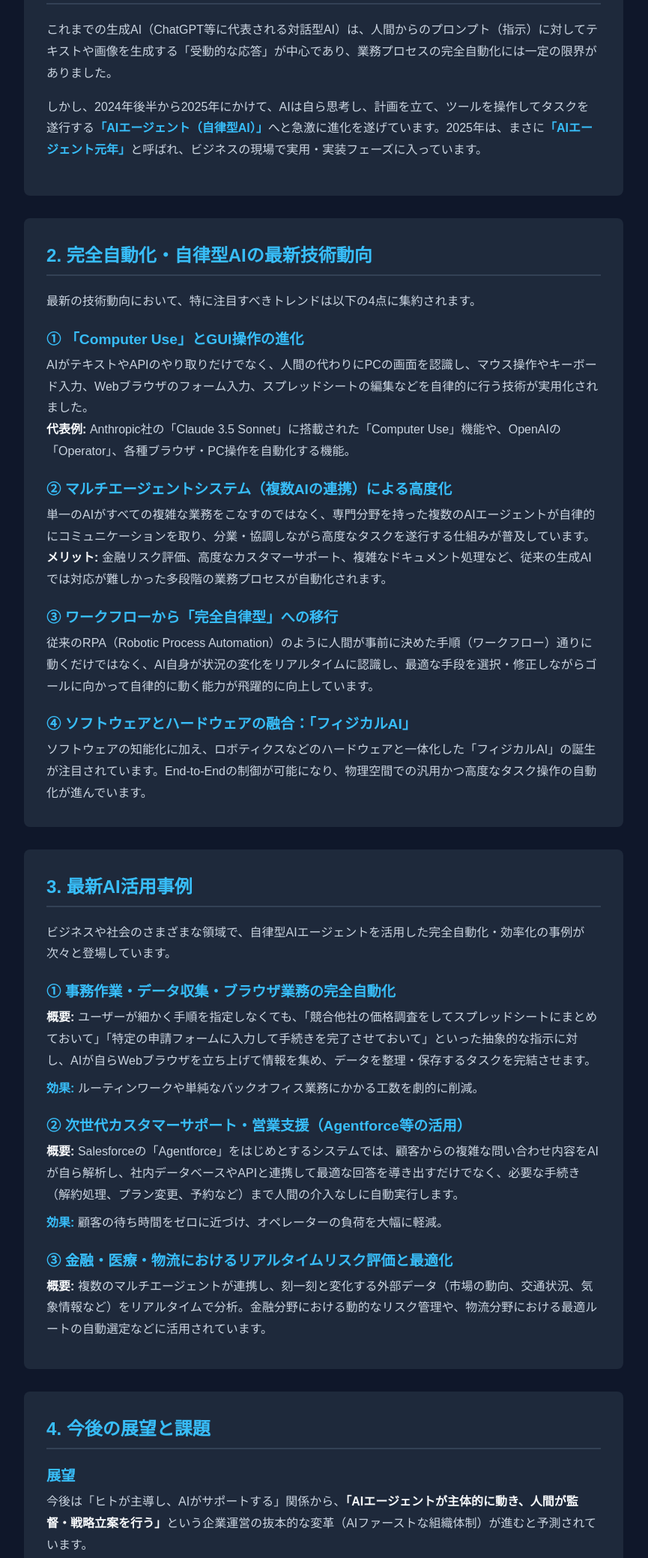
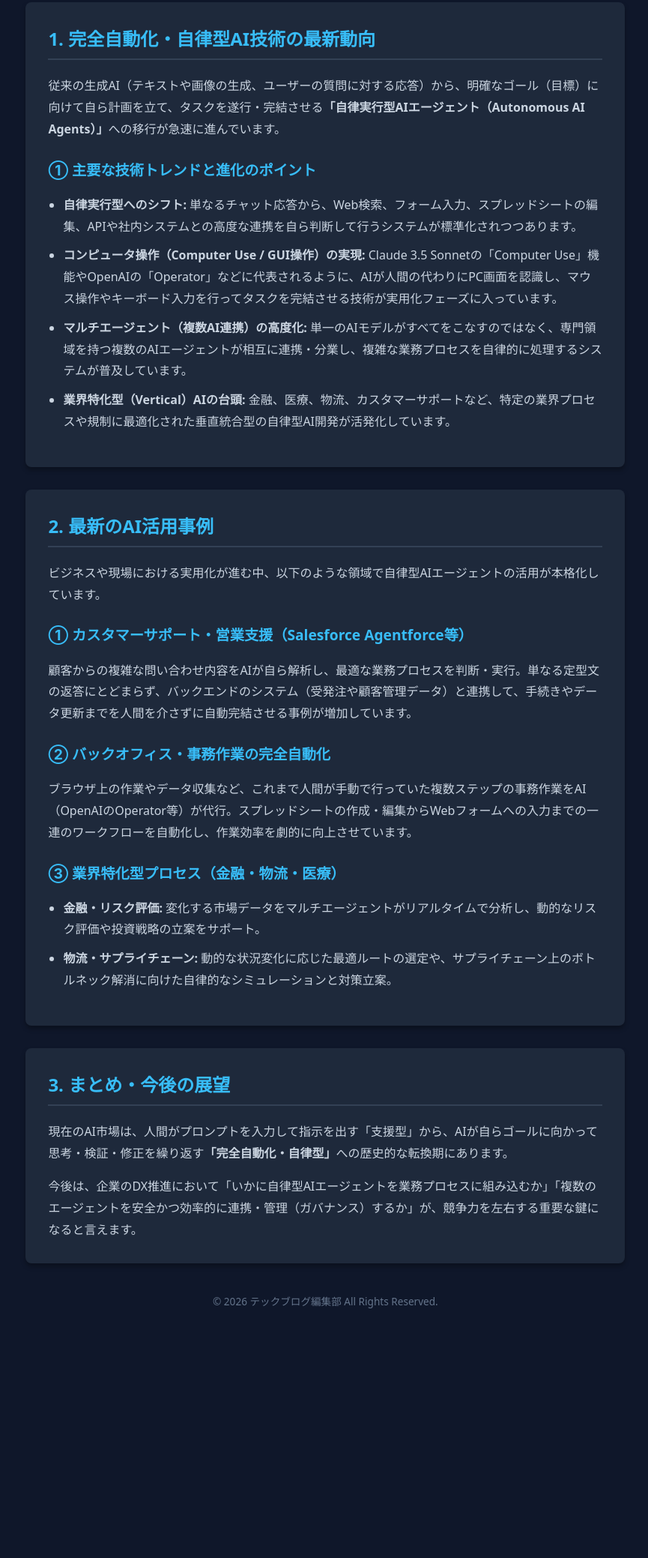
Before and after one commit to yoshi489100-ui/ai-news-blog, a plain HTML site: page index.html in a window 1280 px wide. Shown: the part 415-2493 px from the top of the page at 75% size, without its empty margins (223-1088 px from the left). After the commit the page ends 2160 px from the top, so only its background shows below. Drawn offline with Linux system fonts and the light colour scheme.

Commit message:
Auto-updated by AI Agent [skip ci]

```diff
--- a/index.html
+++ b/index.html
@@ -6,110 +6,83 @@
     <meta name="viewport" content="width=device-width, initial-scale=1.0">
     <title>2026年 AI技術動向自動リサーチマガジン</title>
 </head>
-<body style="background-color: #0f172a; color: #f8fafc; font-family: sans-serif; margin: 0; padding: 40px 20px; display: flex; justify-content: center;">
+<body style="background-color: #0f172a; color: #f8fafc; font-family: system-ui, -apple-system, BlinkMacSystemFont, 'Segoe UI', Roboto, Oxygen, Ubuntu, Cantarell, 'Open Sans', 'Helvetica Neue', sans-serif; margin: 0; padding: 40px 20px; display: flex; justify-content: center;">
 
     <div style="max-width: 800px; width: 100%;">
 
         <!-- ヘッダー -->
-        <header style="text-align: center; margin-bottom: 50px; padding: 40px 20px; background-color: #1e293b; border-radius: 8px; border-bottom: 4px solid #38bdf8;">
-            <p style="color: #38bdf8; font-size: 0.9rem; font-weight: bold; margin-bottom: 10px; letter-spacing: 2px;">2026年11月16日 更新</p>
-            <h1 style="color: #f8fafc; font-size: 2.2rem; margin: 0 0 15px 0;">2026年 AI技術動向自動リサーチマガジン</h1>
-            <p style="color: #94a3b8; font-size: 1.0rem; margin: 0;">テックブログ編集長が解説する、最新のAIトレンドと実用化の最前線</p>
+        <header style="background-color: #1e293b; border-radius: 8px; padding: 30px; margin-bottom: 30px; text-align: center; box-shadow: 0 4px 6px rgba(0, 0, 0, 0.3);">
+            <p style="color: #38bdf8; font-size: 0.9rem; font-weight: bold; margin: 0 0 10px 0; text-transform: uppercase; letter-spacing: 1px;">Tech Blog &amp; Research</p>
+            <h1 style="color: #f8fafc; font-size: 2rem; margin: 0 0 15px 0;">2026年 AI技術動向自動リサーチマガジン</h1>
+            <p style="color: #94a3b8; font-size: 0.95rem; margin: 0;">公開日：2026年11月17日 編集長：テックブログ編集部</p>
         </header>
 
-        <!-- セクション1 -->
-        <section style="background-color: #1e293b; padding: 30px; border-radius: 8px; margin-bottom: 30px;">
-            <h2 style="color: #38bdf8; font-size: 1.5rem; border-bottom: 2px solid #334155; padding-bottom: 10px; margin-top: 0;">1. はじめに：生成AIから「自律実行型AIエージェント」へのパラダイムシフト</h2>
-            <p style="line-height: 1.8; color: #cbd5e1;">
-                これまでの生成AI（ChatGPT等に代表される対話型AI）は、人間からのプロンプト（指示）に対してテキストや画像を生成する「受動的な応答」が中心であり、業務プロセスの完全自動化には一定の限界がありました。
-            </p>
-            <p style="line-height: 1.8; color: #cbd5e1;">
-                しかし、2024年後半から2025年にかけて、AIは自ら思考し、計画を立て、ツールを操作してタスクを遂行する<strong style="color: #38bdf8;">「AIエージェント（自律型AI）」</strong>へと急激に進化を遂げています。2025年は、まさに<strong style="color: #38bdf8;">「AIエージェント元年」</strong>と呼ばれ、ビジネスの現場で実用・実装フェーズに入っています。
-            </p>
-        </section>
+        <!-- メイン記事コンテンツ -->
+        <main style="display: flex; flex-direction: column; gap: 30px;">
 
-        <!-- セクション2 -->
-        <section style="background-color: #1e293b; padding: 30px; border-radius: 8px; margin-bottom: 30px;">
-            <h2 style="color: #38bdf8; font-size: 1.5rem; border-bottom: 2px solid #334155; padding-bottom: 10px; margin-top: 0;">2. 完全自動化・自律型AIの最新技術動向</h2>
-            <p style="line-height: 1.8; color: #cbd5e1; margin-bottom: 20px;">最新の技術動向において、特に注目すべきトレンドは以下の4点に集約されます。</p>
+            <!-- イントロダクション -->
+            <section style="background-color: #1e293b; border-radius: 8px; padding: 30px; box-shadow: 0 4px 6px rgba(0, 0, 0, 0.3);">
+                <p style="line-height: 1.8; margin: 0; color: #cbd5e1;">
+                    AI技術リサーチャーによる最新のテクノロジー動向調査レポートをお届けします。本日は、急速な進化を遂げている<strong>「完全自動化・自律型AI（AIエージェント）」</strong>の最新動向と、現場での具体的な活用事例について詳しく解説します。
+                </p>
+            </section>
 
-            <div style="margin-bottom: 20px;">
-                <h3 style="color: #38bdf8; font-size: 1.2rem; margin-bottom: 8px;">① 「Computer Use」とGUI操作の進化</h3>
-                <p style="line-height: 1.8; color: #cbd5e1; margin: 0;">
-                    AIがテキストやAPIのやり取りだけでなく、人間の代わりにPCの画面を認識し、マウス操作やキーボード入力、Webブラウザのフォーム入力、スプレッドシートの編集などを自律的に行う技術が実用化されました。<br>
-                    <strong style="color: #f8fafc;">代表例:</strong> Anthropic社の「Claude 3.5 Sonnet」に搭載された「Computer Use」機能や、OpenAIの「Operator」、各種ブラウザ・PC操作を自動化する機能。
+            <!-- セクション1 -->
+            <section style="background-color: #1e293b; border-radius: 8px; padding: 30px; box-shadow: 0 4px 6px rgba(0, 0, 0, 0.3);">
+                <h2 style="color: #38bdf8; font-size: 1.5rem; margin-top: 0; border-bottom: 2px solid #334155; padding-bottom: 10px;">1. 完全自動化・自律型AI技術の最新動向</h2>
+                <p style="line-height: 1.8; color: #cbd5e1;">
+                    従来の生成AI（テキストや画像の生成、ユーザーの質問に対する応答）から、明確なゴール（目標）に向けて自ら計画を立て、タスクを遂行・完結させる<strong>「自律実行型AIエージェント（Autonomous AI Agents）」</strong>への移行が急速に進んでいます。
                 </p>
-            </div>
 
-            <div style="margin-bottom: 20px;">
-                <h3 style="color: #38bdf8; font-size: 1.2rem; margin-bottom: 8px;">② マルチエージェントシステム（複数AIの連携）による高度化</h3>
-                <p style="line-height: 1.8; color: #cbd5e1; margin: 0;">
-                    単一のAIがすべての複雑な業務をこなすのではなく、専門分野を持った複数のAIエージェントが自律的にコミュニケーションを取り、分業・協調しながら高度なタスクを遂行する仕組みが普及しています。<br>
-                    <strong style="color: #f8fafc;">メリット:</strong> 金融リスク評価、高度なカスタマーサポート、複雑なドキュメント処理など、従来の生成AIでは対応が難しかった多段階の業務プロセスが自動化されます。
+                <h3 style="color: #38bdf8; font-size: 1.2rem; margin-top: 25px;">① 主要な技術トレンドと進化のポイント</h3>
+                <ul style="line-height: 1.8; color: #cbd5e1; padding-left: 20px;">
+                    <li style="margin-bottom: 10px;"><strong>自律実行型へのシフト:</strong> 単なるチャット応答から、Web検索、フォーム入力、スプレッドシートの編集、APIや社内システムとの高度な連携を自ら判断して行うシステムが標準化されつつあります。</li>
+                    <li style="margin-bottom: 10px;"><strong>コンピュータ操作（Computer Use / GUI操作）の実現:</strong> Claude 3.5 Sonnetの「Computer Use」機能やOpenAIの「Operator」などに代表されるように、AIが人間の代わりにPC画面を認識し、マウス操作やキーボード入力を行ってタスクを完結させる技術が実用化フェーズに入っています。</li>
+                    <li style="margin-bottom: 10px;"><strong>マルチエージェント（複数AI連携）の高度化:</strong> 単一のAIモデルがすべてをこなすのではなく、専門領域を持つ複数のAIエージェントが相互に連携・分業し、複雑な業務プロセスを自律的に処理するシステムが普及しています。</li>
+                    <li style="margin-bottom: 10px;"><strong>業界特化型（Vertical）AIの台頭:</strong> 金融、医療、物流、カスタマーサポートなど、特定の業界プロセスや規制に最適化された垂直統合型の自律型AI開発が活発化しています。</li>
+                </ul>
+            </section>
+
+            <!-- セクション2 -->
+            <section style="background-color: #1e293b; border-radius: 8px; padding: 30px; box-shadow: 0 4px 6px rgba(0, 0, 0, 0.3);">
+                <h2 style="color: #38bdf8; font-size: 1.5rem; margin-top: 0; border-bottom: 2px solid #334155; padding-bottom: 10px;">2. 最新のAI活用事例</h2>
+                <p style="line-height: 1.8; color: #cbd5e1;">
+                    ビジネスや現場における実用化が進む中、以下のような領域で自律型AIエージェントの活用が本格化しています。
                 </p>
-            </div>
 
-            <div style="margin-bottom: 20px;">
-                <h3 style="color: #38bdf8; font-size: 1.2rem; margin-bottom: 8px;">③ ワークフローから「完全自律型」への移行</h3>
-                <p style="line-height: 1.8; color: #cbd5e1; margin: 0;">
-                    従来のRPA（Robotic Process Automation）のように人間が事前に決めた手順（ワークフロー）通りに動くだけではなく、AI自身が状況の変化をリアルタイムに認識し、最適な手段を選択・修正しながらゴールに向かって自律的に動く能力が飛躍的に向上しています。
+                <h3 style="color: #38bdf8; font-size: 1.2rem; margin-top: 25px;">① カスタマーサポート・営業支援（Salesforce Agentforce等）</h3>
+                <p style="line-height: 1.8; color: #cbd5e1;">
+                    顧客からの複雑な問い合わせ内容をAIが自ら解析し、最適な業務プロセスを判断・実行。単なる定型文の返答にとどまらず、バックエンドのシステム（受発注や顧客管理データ）と連携して、手続きやデータ更新までを人間を介さずに自動完結させる事例が増加しています。
                 </p>
-            </div>
 
-            <div>
-                <h3 style="color: #38bdf8; font-size: 1.2rem; margin-bottom: 8px;">④ ソフトウェアとハードウェアの融合：「フィジカルAI」</h3>
-                <p style="line-height: 1.8; color: #cbd5e1; margin: 0;">
-                    ソフトウェアの知能化に加え、ロボティクスなどのハードウェアと一体化した「フィジカルAI」の誕生が注目されています。End-to-Endの制御が可能になり、物理空間での汎用かつ高度なタスク操作の自動化が進んでいます。
+                <h3 style="color: #38bdf8; font-size: 1.2rem; margin-top: 25px;">② バックオフィス・事務作業の完全自動化</h3>
+                <p style="line-height: 1.8; color: #cbd5e1;">
+                    ブラウザ上の作業やデータ収集など、これまで人間が手動で行っていた複数ステップの事務作業をAI（OpenAIのOperator等）が代行。スプレッドシートの作成・編集からWebフォームへの入力までの一連のワークフローを自動化し、作業効率を劇的に向上させています。
                 </p>
-            </div>
-        </section>
 
-        <!-- セクション3 -->
-        <section style="background-color: #1e293b; padding: 30px; border-radius: 8px; margin-bottom: 30px;">
-            <h2 style="color: #38bdf8; font-size: 1.5rem; border-bottom: 2px solid #334155; padding-bottom: 10px; margin-top: 0;">3. 最新AI活用事例</h2>
-            <p style="line-height: 1.8; color: #cbd5e1; margin-bottom: 20px;">ビジネスや社会のさまざまな領域で、自律型AIエージェントを活用した完全自動化・効率化の事例が次々と登場しています。</p>
+                <h3 style="color: #38bdf8; font-size: 1.2rem; margin-top: 25px;">③ 業界特化型プロセス（金融・物流・医療）</h3>
+                <ul style="line-height: 1.8; color: #cbd5e1; padding-left: 20px;">
+                    <li style="margin-bottom: 10px;"><strong>金融・リスク評価:</strong> 変化する市場データをマルチエージェントがリアルタイムで分析し、動的なリスク評価や投資戦略の立案をサポート。</li>
+                    <li style="margin-bottom: 10px;"><strong>物流・サプライチェーン:</strong> 動的な状況変化に応じた最適ルートの選定や、サプライチェーン上のボトルネック解消に向けた自律的なシミュレーションと対策立案。</li>
+                </ul>
+            </section>
 
-            <div style="margin-bottom: 20px;">
-                <h3 style="color: #38bdf8; font-size: 1.2rem; margin-bottom: 8px;">① 事務作業・データ収集・ブラウザ業務の完全自動化</h3>
-                <p style="line-height: 1.8; color: #cbd5e1; margin: 0 0 8px 0;"><strong style="color: #f8fafc;">概要:</strong> ユーザーが細かく手順を指定しなくても、「競合他社の価格調査をしてスプレッドシートにまとめておいて」「特定の申請フォームに入力して手続きを完了させておいて」といった抽象的な指示に対し、AIが自らWebブラウザを立ち上げて情報を集め、データを整理・保存するタスクを完結させます。</p>
-                <p style="line-height: 1.8; color: #cbd5e1; margin: 0;"><strong style="color: #38bdf8;">効果:</strong> ルーティンワークや単純なバックオフィス業務にかかる工数を劇的に削減。</p>
-            </div>
+            <!-- セクション3 -->
+            <section style="background-color: #1e293b; border-radius: 8px; padding: 30px; box-shadow: 0 4px 6px rgba(0, 0, 0, 0.3);">
+                <h2 style="color: #38bdf8; font-size: 1.5rem; margin-top: 0; border-bottom: 2px solid #334155; padding-bottom: 10px;">3. まとめ・今後の展望</h2>
+                <p style="line-height: 1.8; color: #cbd5e1;">
+                    現在のAI市場は、人間がプロンプトを入力して指示を出す「支援型」から、AIが自らゴールに向かって思考・検証・修正を繰り返す<strong>「完全自動化・自律型」</strong>への歴史的な転換期にあります。
+                </p>
+                <p style="line-height: 1.8; color: #cbd5e1; margin-bottom: 0;">
+                    今後は、企業のDX推進において「いかに自律型AIエージェントを業務プロセスに組み込むか」「複数のエージェントを安全かつ効率的に連携・管理（ガバナンス）するか」が、競争力を左右する重要な鍵になると言えます。
+                </p>
+            </section>
 
-            <div style="margin-bottom: 20px;">
-                <h3 style="color: #38bdf8; font-size: 1.2rem; margin-bottom: 8px;">② 次世代カスタマーサポート・営業支援（Agentforce等の活用）</h3>
-                <p style="line-height: 1.8; color: #cbd5e1; margin: 0 0 8px 0;"><strong style="color: #f8fafc;">概要:</strong> Salesforceの「Agentforce」をはじめとするシステムでは、顧客からの複雑な問い合わせ内容をAIが自ら解析し、社内データベースやAPIと連携して最適な回答を導き出すだけでなく、必要な手続き（解約処理、プラン変更、予約など）まで人間の介入なしに自動実行します。</p>
-                <p style="line-height: 1.8; color: #cbd5e1; margin: 0;"><strong style="color: #38bdf8;">効果:</strong> 顧客の待ち時間をゼロに近づけ、オペレーターの負荷を大幅に軽減。</p>
-            </div>
-
-            <div>
-                <h3 style="color: #38bdf8; font-size: 1.2rem; margin-bottom: 8px;">③ 金融・医療・物流におけるリアルタイムリスク評価と最適化</h3>
-                <p style="line-height: 1.8; color: #cbd5e1; margin: 0 0 8px 0;"><strong style="color: #f8fafc;">概要:</strong> 複数のマルチエージェントが連携し、刻一刻と変化する外部データ（市場の動向、交通状況、気象情報など）をリアルタイムで分析。金融分野における動的なリスク管理や、物流分野における最適ルートの自動選定などに活用されています。</p>
-            </div>
-        </section>
-
-        <!-- セクション4 -->
-        <section style="background-color: #1e293b; padding: 30px; border-radius: 8px; margin-bottom: 40px;">
-            <h2 style="color: #38bdf8; font-size: 1.5rem; border-bottom: 2px solid #334155; padding-bottom: 10px; margin-top: 0;">4. 今後の展望と課題</h2>
-
-            <div style="margin-bottom: 20px;">
-                <h3 style="color: #38bdf8; font-size: 1.2rem; margin-bottom: 8px;">展望</h3>
-                <p style="line-height: 1.8; color: #cbd5e1; margin: 0;">
-                    今後は「ヒトが主導し、AIがサポートする」関係から、<strong style="color: #f8fafc;">「AIエージェントが主体的に動き、人間が監督・戦略立案を行う」</strong>という企業運営の抜本的な変革（AIファーストな組織体制）が進むと予測されています。
-                </p>
-            </div>
-
-            <div>
-                <h3 style="color: #38bdf8; font-size: 1.2rem; margin-bottom: 8px;">課題</h3>
-                <ul style="color: #cbd5e1; line-height: 1.8; padding-left: 20px; margin: 0;">
-                    <li style="margin-bottom: 10px;"><strong style="color: #f8fafc;">安全性・セキュリティ:</strong> AIが勝手に外部システムやブラウザを操作・決済するため、意図しないミスや不正アクセス、ハルシネーション（幻覚）による誤作動を防ぐための「ガードレール（安全装置）」の構築が急務となっています。</li>
-                    <li><strong style="color: #f8fafc;">ガバナンスと倫理:</strong> 複数エージェントが自律的に意思決定を行う中での責任の所在や、プライバシー保護のルール整備が求められています。</li>
-                </ul>
-            </div>
-        </section>
+        </main>
 
         <!-- フッター -->
-        <footer style="text-align: center; color: #64748b; font-size: 0.85rem; padding: 20px 0;">
-            <p>&copy; 2026 テックブログ編集長. All rights reserved.</p>
+        <footer style="text-align: center; margin-top: 40px; color: #64748b; font-size: 0.85rem;">
+            <p>&copy; 2026 テックブログ編集部 All Rights Reserved.</p>
         </footer>
 
     </div>
```
